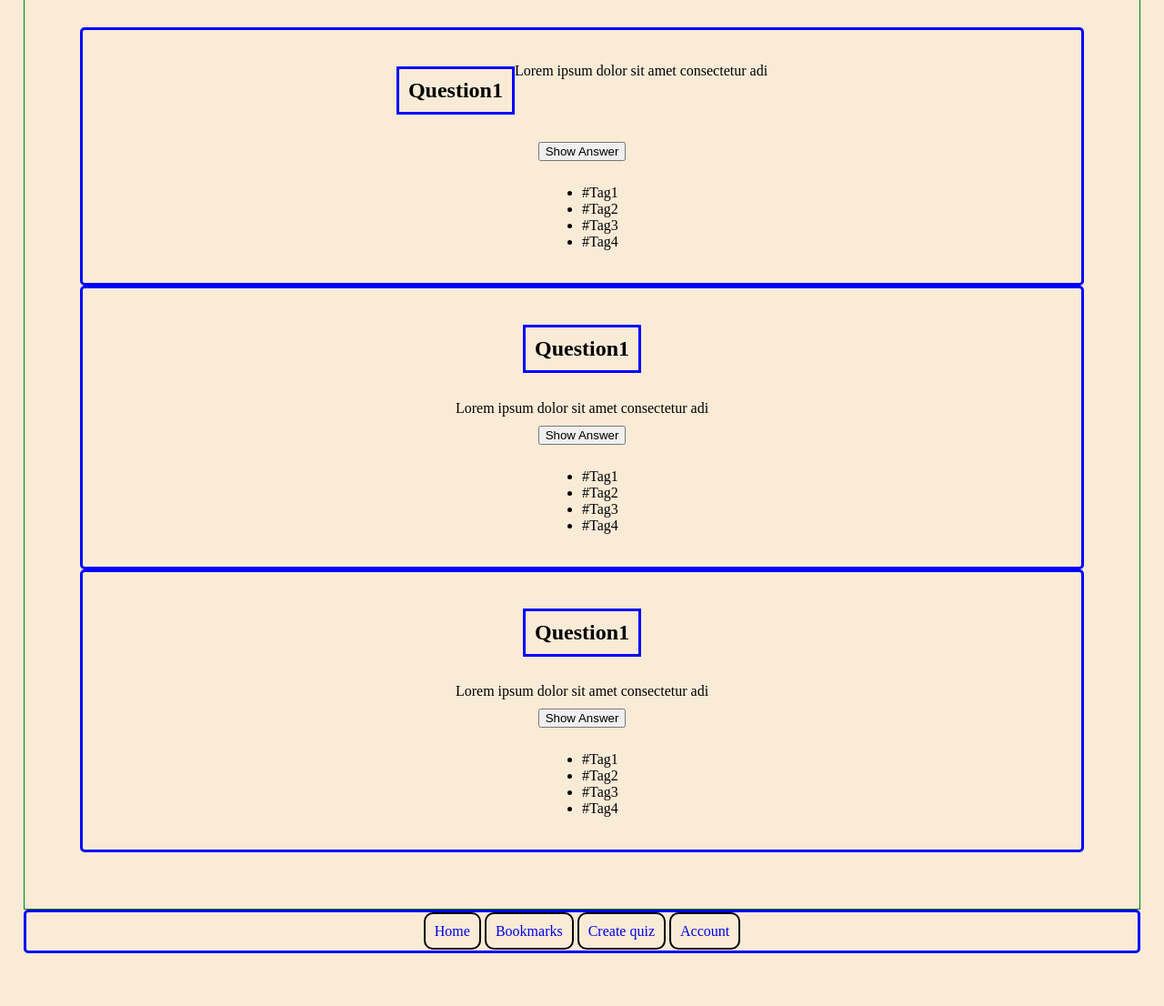
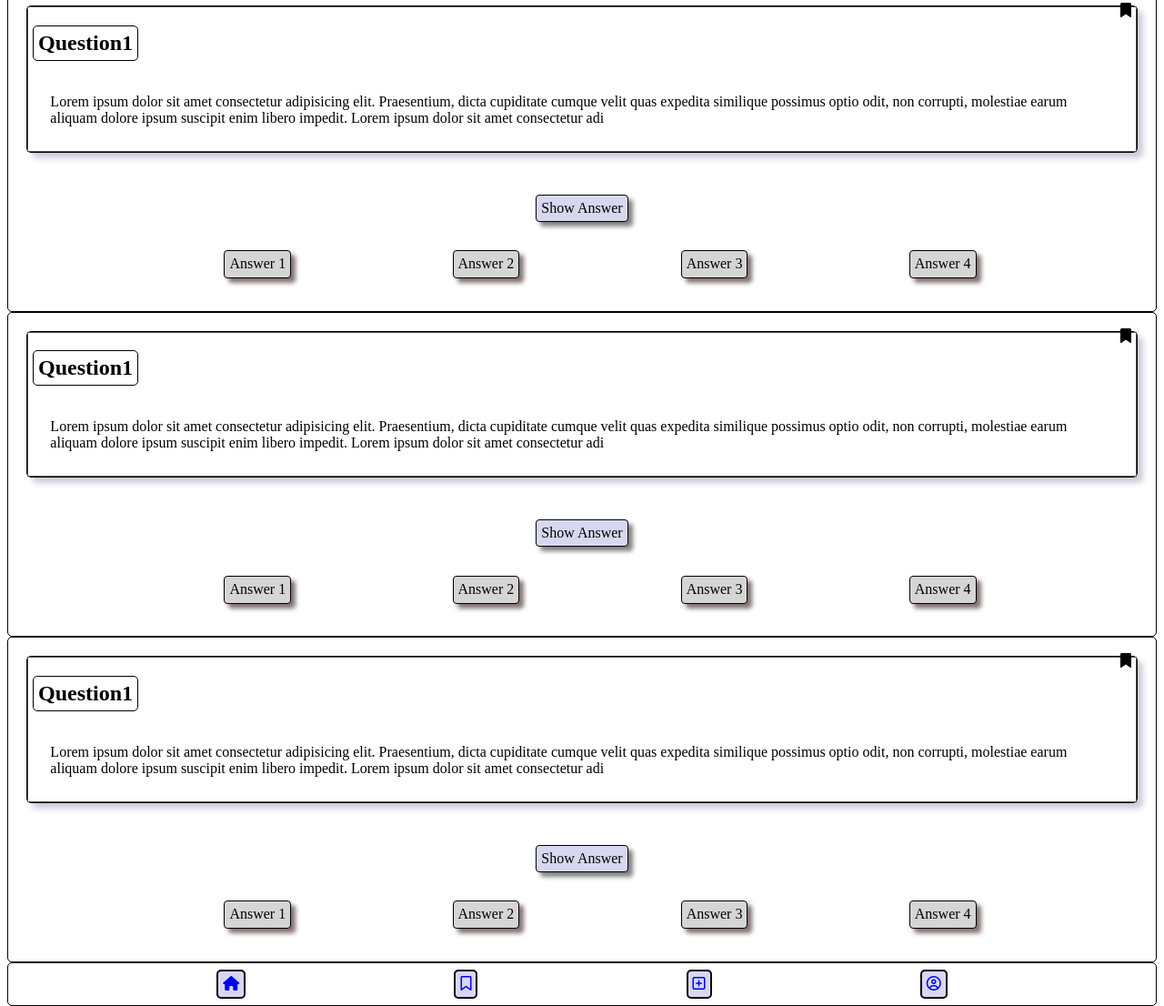
Before and after one commit to jan-kiessling/quiz-app, a plain HTML site: page index.html in a window 1280 px wide. Shown: the part 106-1212 px from the top of the page at 91% size. Before the commit the page ends 1180 px from the top, so only its background shows below. Drawn offline with Linux system fonts and the light colour scheme.

Commit message:
More Styles

```diff
--- a/index.html
+++ b/index.html
@@ -6,72 +6,116 @@
     <meta http-equiv="X-UA-Compatible" content="IE=edge" />
     <meta name="viewport" content="width=device-width, initial-scale=1.0" />
     <link rel="stylesheet" href="styles.css" />
+    <!-- <link rel="stylesheet" href="https://fonts.googleapis.com/icon?family=Material+Icons"/> -->
+    <script
+      src="https://kit.fontawesome.com/d1588ff71a.js"
+      crossorigin="anonymous"
+    ></script>
     <title>Quiz</title>
   </head>
 
+  <body>
+
     <main>
-    <header>
+
+      <div>
         <h1>QUIZ-ME</h1>
-    </header>
-    <body>
-      <section class="question-card-section">
+      </div>
+
       <article class="question-card">
+         <section class="question-card-top">
+
           <div class="question-card__head">
+            <i class="card__bookmark fas fa-bookmark"></i>
             <h2 class="question-card__heading">Question1</h2>
             <p class="question-card__text">
-              Lorem ipsum dolor sit amet consectetur adi
+              Lorem ipsum dolor sit amet consectetur adipisicing elit.
+              Praesentium, dicta cupiditate cumque velit quas expedita similique
+              possimus optio odit, non corrupti, molestiae earum aliquam dolore
+              ipsum suscipit enim libero impedit. Lorem ipsum dolor sit amet
+              consectetur adi
             </p>
+            </section>
+
           </div>
-          <div>
-            <button>Show Answer</button>
-          </div>
-          <div>
-            <ul>
-              <li>#Tag1</li>
-              <li>#Tag2</li>
-              <li>#Tag3</li>
-              <li>#Tag4</li>
+          <section class="question-card-bottom">
+            <button class="question-card__button button-reset">Show Answer</button>
+
+            <ul class="question-card__tags">
+              <li>Answer 1</li>
+              <li>Answer 2</li>
+              <li>Answer 3</li>
+              <li>Answer 4</li>
             </ul>
-          </div>
+          </section>
         </article>
       <article class="question-card">
+         <section class="question-card-top">
+
+          <div class="question-card__head">
+            <i class="card__bookmark fas fa-bookmark"></i>
             <h2 class="question-card__heading">Question1</h2>
-          <div>Lorem ipsum dolor sit amet consectetur adi</div>
-          <button>Show Answer</button>
-          <ul>
-            <li>#Tag1</li>
-            <li>#Tag2</li>
-            <li>#Tag3</li>
-            <li>#Tag4</li>
+            <p class="question-card__text">
+              Lorem ipsum dolor sit amet consectetur adipisicing elit.
+              Praesentium, dicta cupiditate cumque velit quas expedita similique
+              possimus optio odit, non corrupti, molestiae earum aliquam dolore
+              ipsum suscipit enim libero impedit. Lorem ipsum dolor sit amet
+              consectetur adi
+            </p>
+            </section>
+
+          </div>
+          <section class="question-card-bottom">
+            <button class="question-card__button button-reset">Show Answer</button>
+
+            <ul class="question-card__tags">
+              <li>Answer 1</li>
+              <li>Answer 2</li>
+              <li>Answer 3</li>
+              <li>Answer 4</li>
             </ul>
+          </section>
         </article>
       <article class="question-card">
+         <section class="question-card-top">
+
+          <div class="question-card__head">
+            <i class="card__bookmark fas fa-bookmark"></i>
             <h2 class="question-card__heading">Question1</h2>
-          <div>Lorem ipsum dolor sit amet consectetur adi</div>
-          <button>Show Answer</button>
-          <ul>
-            <li>#Tag1</li>
-            <li>#Tag2</li>
-            <li>#Tag3</li>
-            <li>#Tag4</li>
+            <p class="question-card__text">
+              Lorem ipsum dolor sit amet consectetur adipisicing elit.
+              Praesentium, dicta cupiditate cumque velit quas expedita similique
+              possimus optio odit, non corrupti, molestiae earum aliquam dolore
+              ipsum suscipit enim libero impedit. Lorem ipsum dolor sit amet
+              consectetur adi
+            </p>
+            </section>
+
+          </div>
+          <section class="question-card-bottom">
+            <button class="question-card__button button-reset">Show Answer</button>
+
+            <ul class="question-card__tags">
+              <li>Answer 1</li>
+              <li>Answer 2</li>
+              <li>Answer 3</li>
+              <li>Answer 4</li>
             </ul>
+          </section>
         </article>
-      </section>
-      <footer>
-        <!-- <button id="Home-Button">Home</button> -->
-        <!-- <a href="">Home</a> -->
-        <!--
-        <button>Bookmark</button>
-        <button>Create Quizcard</button>
-        <button>Account</button>
-        -->
-        <nav>
-          <a href="/index.html" class="footer__button"> Home</a>
-          <a href="/bookmarks.html" class="footer__button">Bookmarks</a>
-          <a href="/create-quizcard.html" class="footer__button">Create quiz</a>
-          <a href="/account.html" class="footer__button">Account</a>
+
+
+
+    </main>
+        <nav class="footer">
+          <a href="/index.html" class="footer__button"> <i class="fas fa-home"> </i></a>
+          <a href="/bookmarks.html" class="footer__button"><i class="far fa-bookmark"></i></a>
+          <a href="/create-quizcard.html" class="footer__button"><i class="far fa-plus-square"></i
+            ></a>
+          <a href="/account.html" class="footer__button"><i class="far fa-user-circle"></i></a>
         </nav>
-      </footer>
+
       </body>
-  </main>
+
+
 </html>
--- a/style/base.css
+++ b/style/base.css
@@ -1,24 +1,31 @@
 * {
   box-sizing: border-box;
 }
-
-header {
-  border: solid 1px brown;
-  padding: 0%;
-  margin: 0%;
+body {
+  height: 100vh;
+  overflow-y: auto;
+}
+h1 {
   height: 48px;
+  background-color: rgb(151, 151, 196);
+  text-align: center;
 }
 
-h1 {
-  text-align: center;
-  font-weight: bold;
+main {
+  background-color: none;
 }
-main {
-  display: grid;
-  grid-template-rows: 48px auto 48px;
-  height: 100%;
+ul {
+  list-style-type: none;
+  display: flex;
+  justify-content: space-evenly;
 }
-body {
-  background-color: antiquewhite;
-  margin: 2%;
+
+.button-reset {
+  border: none;
+  background: none;
+  color: inherit;
+  padding: 0;
+  font: inherit;
+  cursor: pointer;
+  outline: inherit;
 }
--- a/style/card.css
+++ b/style/card.css
@@ -1,43 +1,76 @@
-.question-card-section {
-  padding: 5%;
-  border: 1px solid green;
+.question-card {
+  border: solid 1px black;
+  border-radius: 5px;
+  padding: 20px;
+  gap: 100px;
+}
+.question-card-top {
+  box-shadow: 6px 6px 6px rgb(205, 205, 220);
+  border: solid 1px black;
+  border-radius: 5px;
+  /*  background-color: rgb(205, 205, 220); */
+}
+.question-card__head {
+  position: relative;
+  border: 1px solid rgb(82, 82, 67);
+  display: grid;
+  grid-template-rows: 1fr 1fr;
+  grid-template-columns: 50% 50%;
+  height: 100%;
+  width: 100%;
+}
+.card__bookmark {
+  position: absolute;
+  right: 5px;
+  margin-top: -5px;
 }
 
-.question-card {
-  border: solid 3px blue;
+.question-card__heading {
+  border: 1px solid;
   border-radius: 5px;
-  padding: 20px;
-  gap: 10px;
-  display: flex;
-  flex-direction: column;
-  align-items: center;
+  margin-left: 5px;
+  padding: 5px;
+  /* margin: auto; */
+  /* align-self: center; */
+  justify-self: start;
+  align-self: center;
+}
+.question-card__text {
+  grid-row: 2;
+  grid-column: 1 / span 2;
+  padding: 0 2% 0 2%;
 }
 
-.question-card__head {
-  display: flex;
-  flex-direction: row;
-  align-items: flex-start;
+.question-card-bottom {
+  display: grid;
+  grid-template-rows: 1fr 1fr;
+  grid-template-columns: 1fr 1fr 1fr;
+  padding-top: 30px;
 }
-.question-card__heading {
-  border: 3px solid blue;
-  /* margin: auto; */
-  padding: 10px;
-}
-.question-card__text {
-}
-/* footer {
-  border: 3px solid blue;
-  border-radius: 5px;
-  display: flex;
-  justify-content: space-around;
-  gap: 25px;
-  align-items: center;
-  padding: 15px;
+.question-card__button {
+  grid-row: 1;
+  grid-column: 2;
+  justify-self: center;
+  align-self: center;
+  background-color: rgb(215, 215, 240);
+  border: 1px groove black;
+  border-radius: 4px;
+  padding: 5px;
+  box-shadow: 5px 5px 5px grey;
 }
 
-.footer__button {
-  border: solid 2px black;
-  border-radius: 10px;
-  padding: 10px;
-  text-decoration: none;
-} */
+.question-card__tags {
+  grid-row: 2;
+  grid-column: 1 / span 3;
+  justify-self: stretch;
+  align-self: center;
+  height: 50%;
+}
+
+.question-card__tags li {
+  background-color: rgb(213, 213, 213);
+  border: 1px groove black;
+  border-radius: 4px;
+  padding: 5px;
+  box-shadow: 5px 5px 5px rgb(131, 114, 114);
+}
--- a/style/footer.css
+++ b/style/footer.css
@@ -1,17 +1,19 @@
-footer {
-  border: 3px solid blue;
+.footer {
+  border: 1px solid black;
   border-radius: 5px;
   display: flex;
-  justify-content: space-around;
-  gap: 25px;
+  justify-content: space-evenly;
   align-items: center;
-  padding: 0px;
   height: 48px;
 }
 
 .footer__button {
+  background-color: rgb(215, 215, 240);
   border: solid 2px black;
-  border-radius: 10px;
-  padding: 10px;
+  border-radius: 5px;
+  padding: 5px;
+  /* background-color: rgb(215, 215, 240);
+  border: 1px groove black;
+  border-radius: 4px; */
   text-decoration: none;
 }
```
Lines whose indentation alone changed are shown as unchanged.
